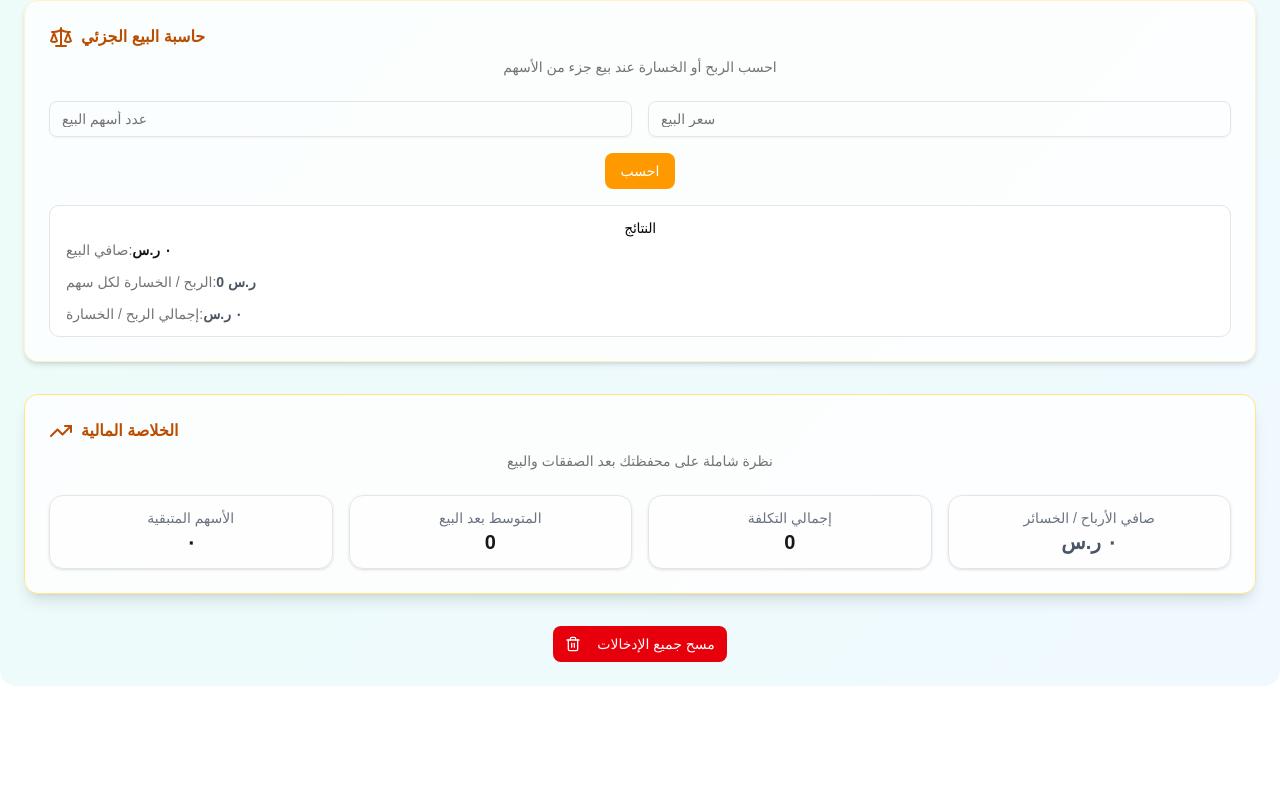
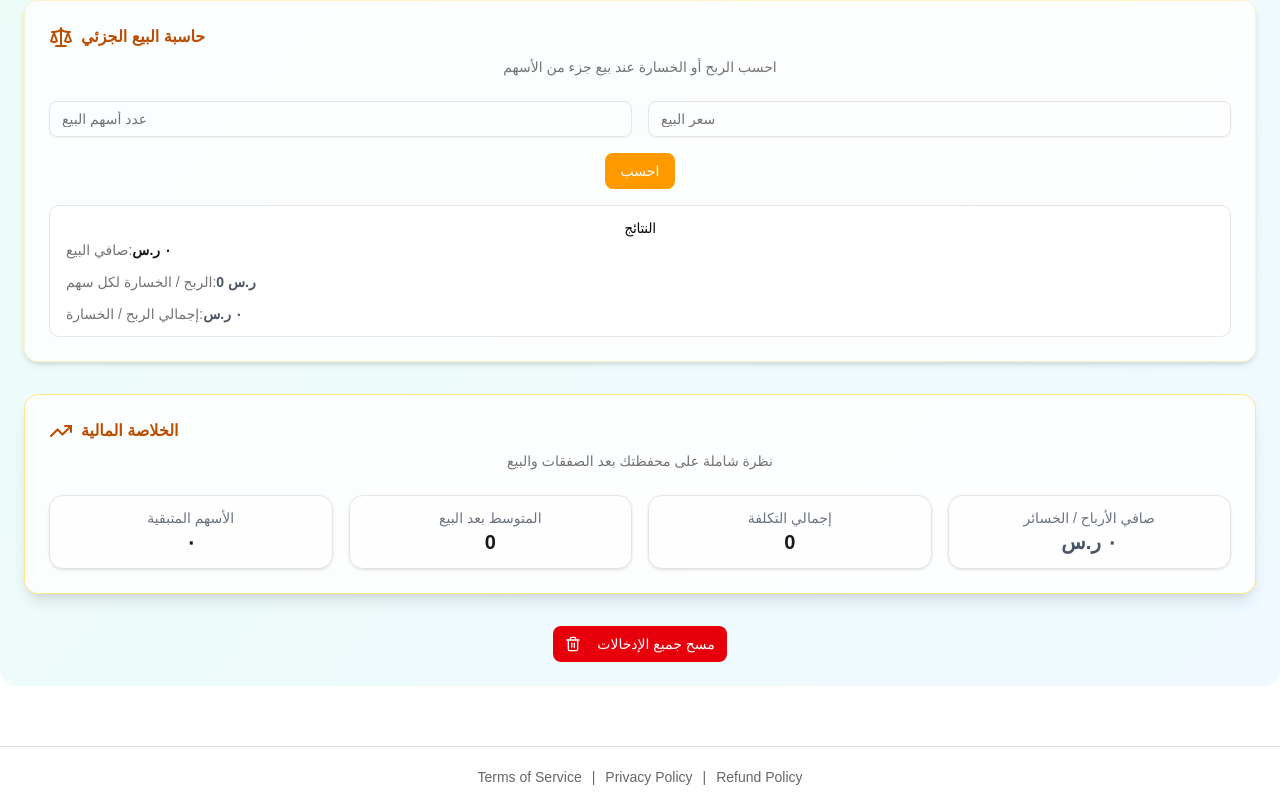
Before and after one commit to drishinnawy/tadawul-calculator-web, a Next.js app: page / in a window 1280 px wide. Shown: the part 1039-1847 px from the top of the page. Before the commit the page ends 1725 px from the top, so only its background shows below. Built offline with nearby package versions, Linux system fonts and the light colour scheme; no server answers; the database is empty.

Commit message:
Add footer with policy links
Added footer with links to Terms of Service, Privacy Policy, and Refund Policy.

```diff
--- a/src/pages/index.tsx
+++ b/src/pages/index.tsx
@@ -25,7 +25,7 @@ export default function HomePage() {
           content="اكتشف أداة تداول مبتكرة تساعدك على حساب أرباحك وخسائرك بدقة."
         />
         <meta property="og:type" content="website" />
-        <meta property="og:url" content="https://tadawul-calculator-web.vercel.app" />
+        <meta property="og:url" content="https://tadawul-calculator-web-ufov.vercel.app" />
         <meta property="og:image" content="/preview.png" />
 
         {/* وسوم Twitter */}
@@ -39,12 +39,12 @@ export default function HomePage() {
       </Head>
 
       <div style={{ textAlign: "center", marginTop: "40px" }}>
-        {/* العداد في الأعلى بالمنتصف مع تنسيق وأيقونة */}
+        {/* العداد في الأعلى بالمنتصف */}
         <div
           style={{
             display: "inline-block",
-            backgroundColor: "#f0f8ff", // خلفية فاتحة
-            border: "2px solid #0070f3", // إطار أزرق
+            backgroundColor: "#f0f8ff",
+            border: "2px solid #0070f3",
             borderRadius: "10px",
             padding: "15px 30px",
             fontSize: "20px",
@@ -58,10 +58,34 @@ export default function HomePage() {
         {/* عنوان الصفحة */}
         <h1 style={{ marginTop: "30px", fontSize: "28px" }}>تداول كالكوليتر</h1>
 
-        {/* الحاسبة تحت العنوان */}
+        {/* الحاسبة */}
         <div style={{ marginTop: "40px" }}>
           <TadawulCalculator />
         </div>
+
+        {/* الفوتر */}
+        <footer
+          style={{
+            marginTop: "60px",
+            padding: "20px",
+            textAlign: "center",
+            fontSize: "14px",
+            color: "#666",
+            borderTop: "1px solid #ddd",
+          }}
+        >
+          <a href="/terms" style={{ margin: "0 10px", color: "#666" }}>
+            Terms of Service
+          </a>
+          |
+          <a href="/privacy" style={{ margin: "0 10px", color: "#666" }}>
+            Privacy Policy
+          </a>
+          |
+          <a href="/refund" style={{ margin: "0 10px", color: "#666" }}>
+            Refund Policy
+          </a>
+        </footer>
       </div>
     </>
   );
```
